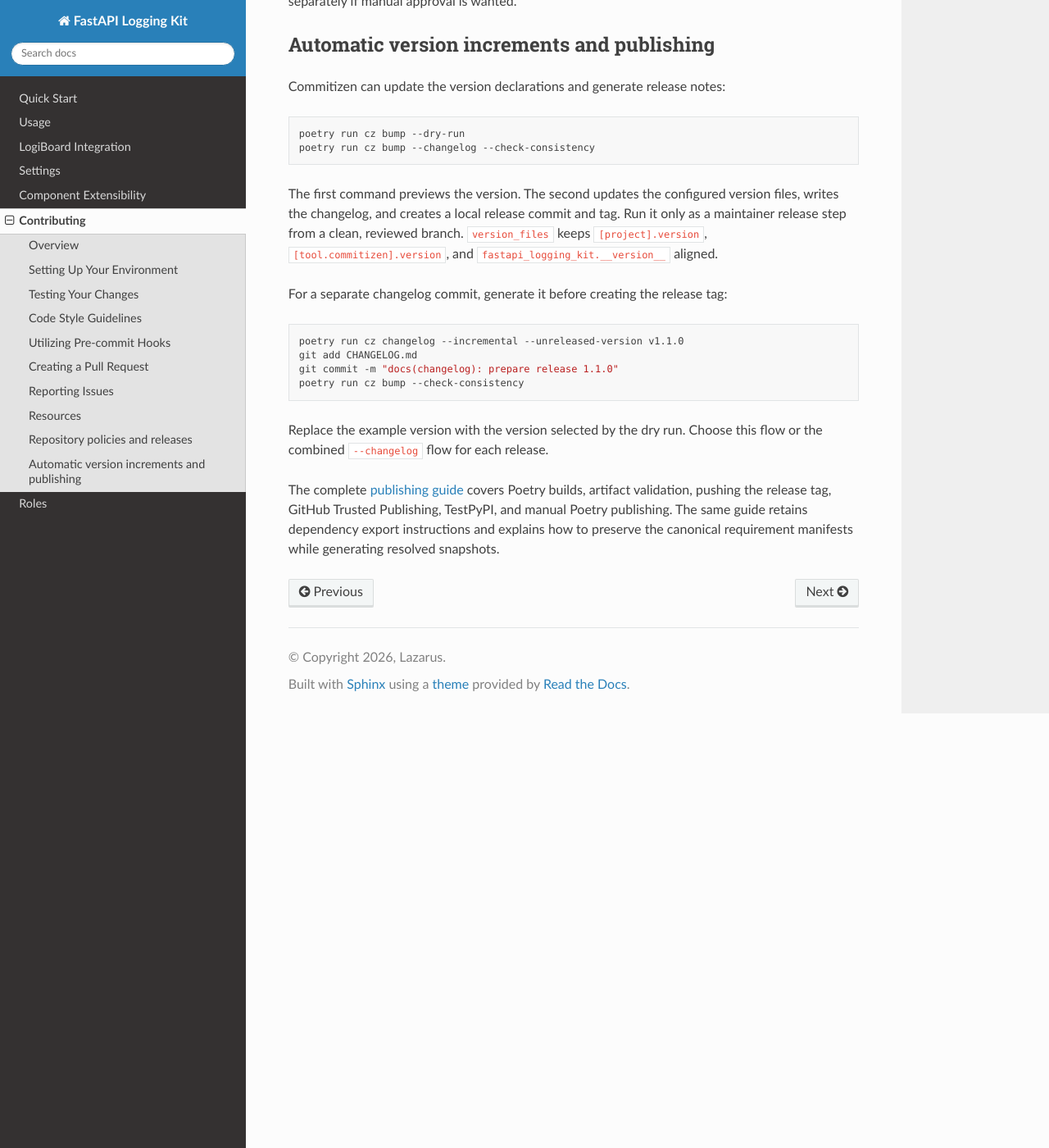
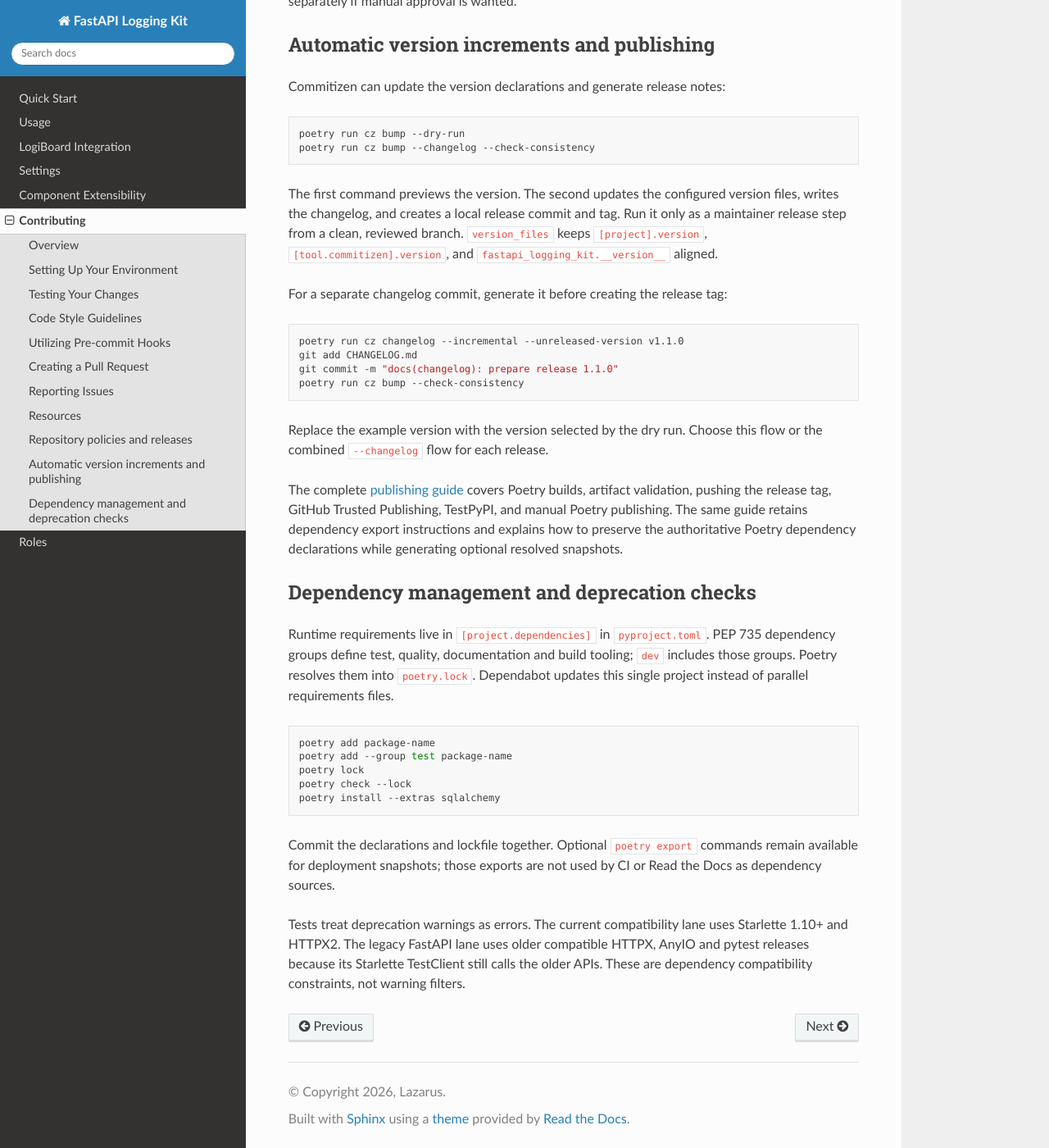
Before and after one commit to Lazarus-org/fastapi-logging-kit, a Sphinx documentation site: the page built from docs/contributing.rst, in a window 1280 px wide and 1400 px high, scrolled down 4550 px. Shown: the whole window at 82% size. Built offline with Sphinx 7.4.7 and the Read the Docs theme 3.1.0, drawn with Linux system fonts in a browser that asks for light colours.

Commit message:
docs(contributing): document managed dependencies and warning checks

```diff
--- a/docs/contributing.rst
+++ b/docs/contributing.rst
@@ -248,4 +248,29 @@ The complete `publishing guide <https://github.com/lazarus-org/fastapi-logging-k
 covers Poetry builds, artifact validation, pushing the release tag, GitHub
 Trusted Publishing, TestPyPI, and manual Poetry publishing. The same guide
 retains dependency export instructions and explains how to preserve the
-canonical requirement manifests while generating resolved snapshots.
+authoritative Poetry dependency declarations while generating optional resolved snapshots.
+
+Dependency management and deprecation checks
+--------------------------------------------
+
+Runtime requirements live in ``[project.dependencies]`` in ``pyproject.toml``.
+PEP 735 dependency groups define test, quality, documentation and build tooling;
+``dev`` includes those groups. Poetry resolves them into ``poetry.lock``.
+Dependabot updates this single project instead of parallel requirements files.
+
+.. code-block:: bash
+
+   poetry add package-name
+   poetry add --group test package-name
+   poetry lock
+   poetry check --lock
+   poetry install --extras sqlalchemy
+
+Commit the declarations and lockfile together. Optional ``poetry export``
+commands remain available for deployment snapshots; those exports are not
+used by CI or Read the Docs as dependency sources.
+
+Tests treat deprecation warnings as errors. The current compatibility lane uses
+Starlette 1.10+ and HTTPX2. The legacy FastAPI lane uses older compatible HTTPX,
+AnyIO and pytest releases because its Starlette TestClient still calls the
+older APIs. These are dependency compatibility constraints, not warning filters.
--- a/docs/index.rst
+++ b/docs/index.rst
@@ -54,7 +54,7 @@ Supported Versions
   FastAPI     Python
 ==========  ==========================================
 0.100+      3.11, 3.12, 3.13, 3.14
-0.115+      3.11, 3.12, 3.13, 3.14, 3.15
+0.162+      3.11, 3.12, 3.13, 3.14, 3.15
 ==========  ==========================================
 
 Documentation
```
Also changed, not shown: CHANGELOG.md (+5 -0 lines), CODE_OF_CONDUCT.md (+1 -1 lines), CONTRIBUTING.md (+30 -25 lines).
